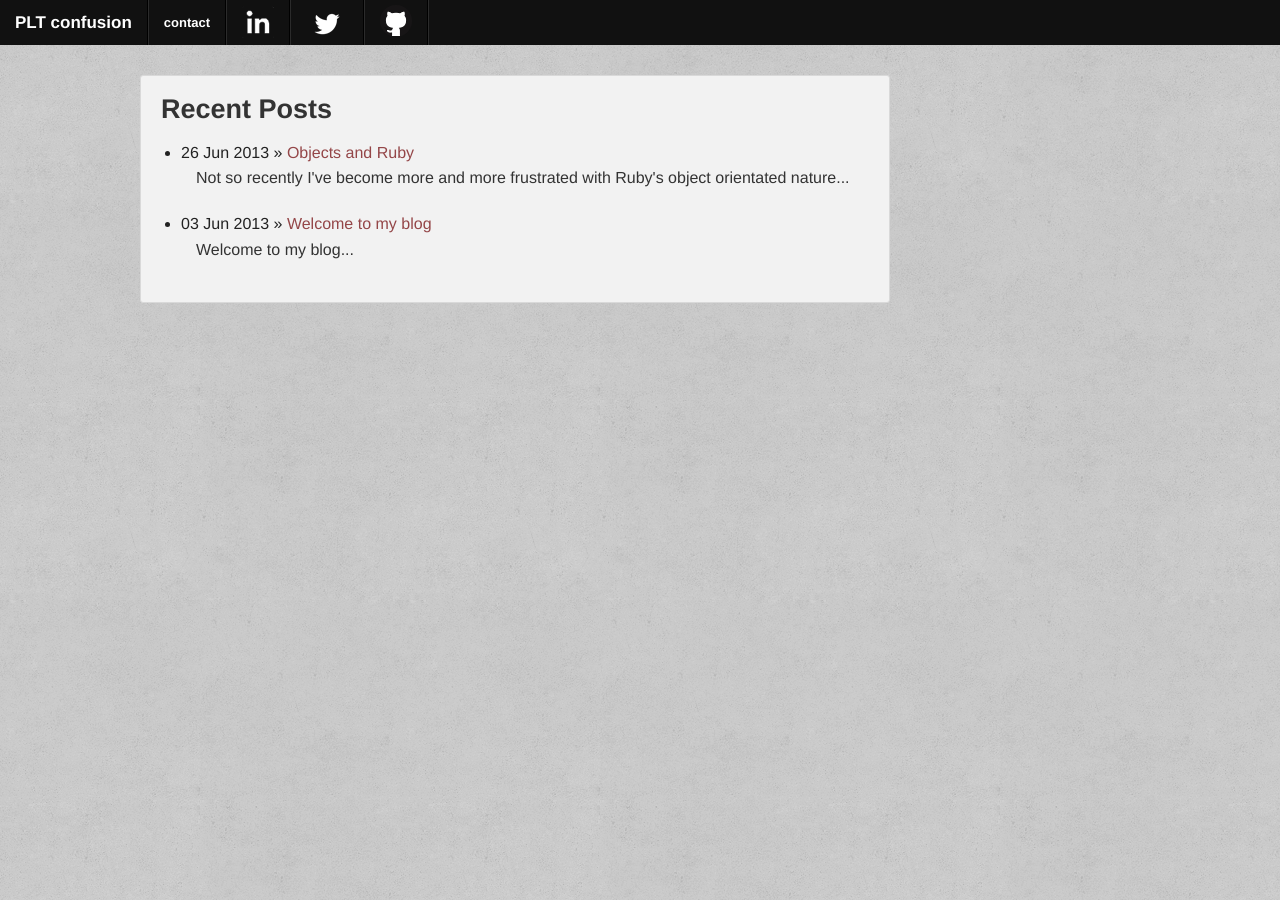
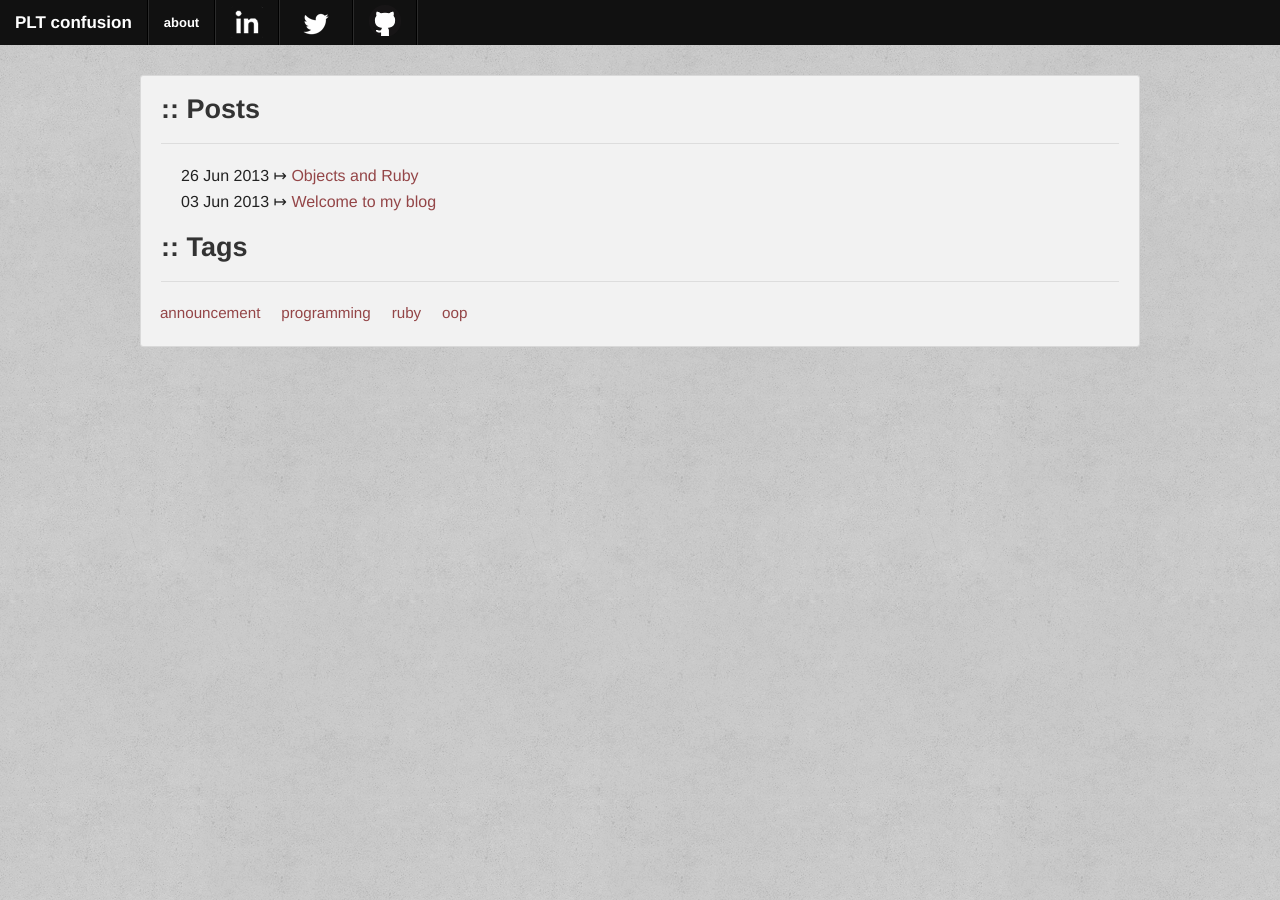
Before and after one commit to neektza/nikicajokic.me, a Jekyll site: the page built from index.html, in a window 1280 px wide. Built offline with Jekyll 4.4.1, drawn with Linux system fonts in a browser that asks for light colours; the list of posts is cut into pages by our own code.

Commit message:
Tags, some tweaks and a new draft post.

```diff
--- a/_config.yml
+++ b/_config.yml
@@ -1,7 +1,7 @@
 name: "PLT confusion"
 description: Nikica's blog
 pygments: true
-paginate: 5
+paginate: 10
 exclude: ["vendor"]
-tag_page_layout: tag_page
-tag_page_dir: tag
+tag_page_layout: tags
+tag_page_dir: tags
--- a/_includes/navigation.html
+++ b/_includes/navigation.html
@@ -6,7 +6,7 @@
 	<section class="top-bar-section">
 		<ul class="left">
 			<li class="divider"></li>
-			<li class="contact-link"><a  href="/contact">contact</a></li>
+			<li class="contact-link"><a  href="/about">about</a></li>
 			<li class="divider"></li>
 			<li class="linkedin-link"><a href="http://www.linkedin.com/in/nikicajokic"><img src="/res/img/logos/linkedin.png"></img></a></li>
 			<li class="divider"></li>
--- /dev/null
+++ b/_includes/post_list.html
@@ -0,0 +1,3 @@
+{% for post in site.posts %}
+	<li><span>{{ post.date | date_to_string }}</span> &#x21a6; <a href="{{ post.url }}">{{ post.title }}</a></li>
+{% endfor %}
--- /dev/null
+++ b/_includes/tag_list.html
@@ -0,0 +1,5 @@
+{% for tag in site.tags %}
+	<li style="font-size: {{ tag | last | size | times: 100 | divided_by: site.tags.size | plus: 70 }}%">
+		<a href="/tags/{{tag | first }}.html"><span>{{ tag | first }}</span></a>
+	</li>
+{% endfor %}
--- a/_layouts/default.html
+++ b/_layouts/default.html
@@ -9,13 +9,10 @@
 				</div>
 
 				<div class="container row">
-					<div class="content small-9 columns panel radius">
+					<div class="content small-12 columns panel radius">
 						{{ content }}
 						{% include pagination.html %}
 					</div>
-				</div>
-
-				<div class="footer">
 				</div>
 			</div>
 		</div>
--- /dev/null
+++ b/_plugins/_ext.rb
@@ -0,0 +1 @@
+require 'jekyll/tagging'
--- a/_posts/2013-06-03-welcome.markdown
+++ b/_posts/2013-06-03-welcome.markdown
@@ -1,9 +1,8 @@
 ---
 layout: post
 title: "Welcome to my blog"
-date: 2013-06-03 18:41
+date: 2013-06-03
 tags: announcement
-excerpt: Welcome to my blog...
 ---
 
-Welcome to my blog. I'll be keeping notes about things of interest to me here. Mostly programming and computer science, but other topics may creep in (probably martial arts related).
+Welcome to my blog. Have a nice stay :)
--- a/_posts/2013-06-03-objects-and-ruby.markdown
+++ b/_posts/2013-06-26-objects-and-ruby.markdown
@@ -1,9 +1,8 @@
 ---
 layout: post
 title: "Objects and Ruby"
-date: 2013-06-26 15:13
+date: 2013-06-26
 tags: programming ruby oop
-excerpt: Not so recently I've become more and more frustrated with Ruby's object orientated nature...
 ---
 
 Not so recently I've become more and more frustrated with Ruby's object orientated nature. Specifically, that one needs to instatntiate something just to use a few functions.
@@ -12,21 +11,7 @@ Not to say that it must be that way, because it mostly depends on style, but it
 
 An example:
 
-{% highlight ruby lineos %}
-
-	class SomeServiceObject
-	  def initialize(foo)
-	    @foo = foo
-	  end
-
-	  def a_method
-	    manipulate(foo)
-	  end
-	end
-
-	SomeServiceObject.new(foo).a_method
-
-{% endhighlight %}
+{% gist 5872010 %}
 
 <br/>
 
--- a/index.html
+++ b/index.html
@@ -3,12 +3,14 @@ layout: default
 type: landing
 ---
 
-<h3>Recent Posts</h3>
-<ul class="posts">
-	{% for post in site.posts %}
-		<li>
-			<span>{{ post.date | date_to_string }}</span> &raquo; <a href="{{ post.url }}">{{ post.title }}</a>
-			<p class="excerpt">{{ post.excerpt }}</p>
-		</li>
-	{% endfor %}
+<h3>:: Posts</h3>
+<hr/>
+<ul class="posts no-bullet">
+	{% include post_list.html %}
 </ul>
+
+<h3>:: Tags</h3>
+<hr/>
+<ul class="tags inline-list">
+	{% include tag_list.html %}
+</ul>
```
Also changed, not shown: _drafts/2013-06-26-what-type-systems-are-for.markdown (deleted, +0 -8 lines), _drafts/2013-06-27-an-attempt-to-clarify-type-systems.markdown (added, +8 -0 lines), _includes/tags_column.html (deleted, +0 -10 lines), _layouts/tags.html (added, +17 -0 lines), about/index.markdown (added, +11 -0 lines), contact/index.md (deleted, +0 -6 lines).
